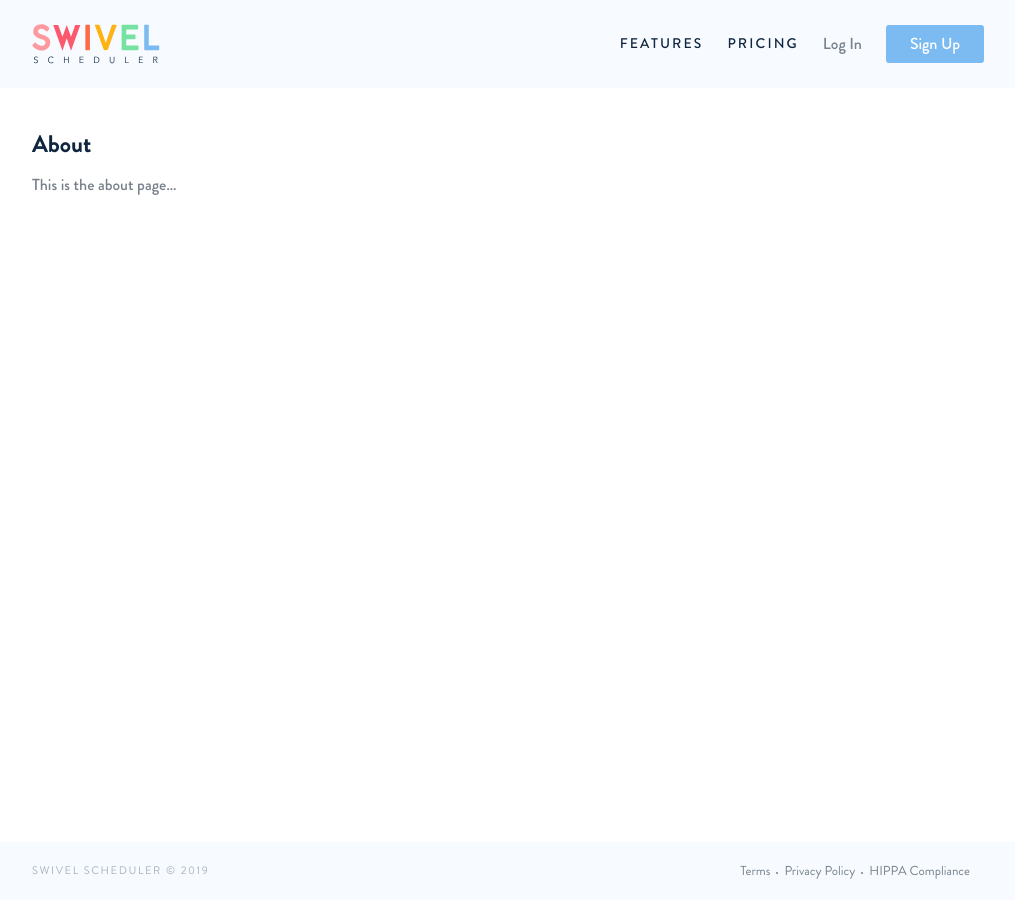
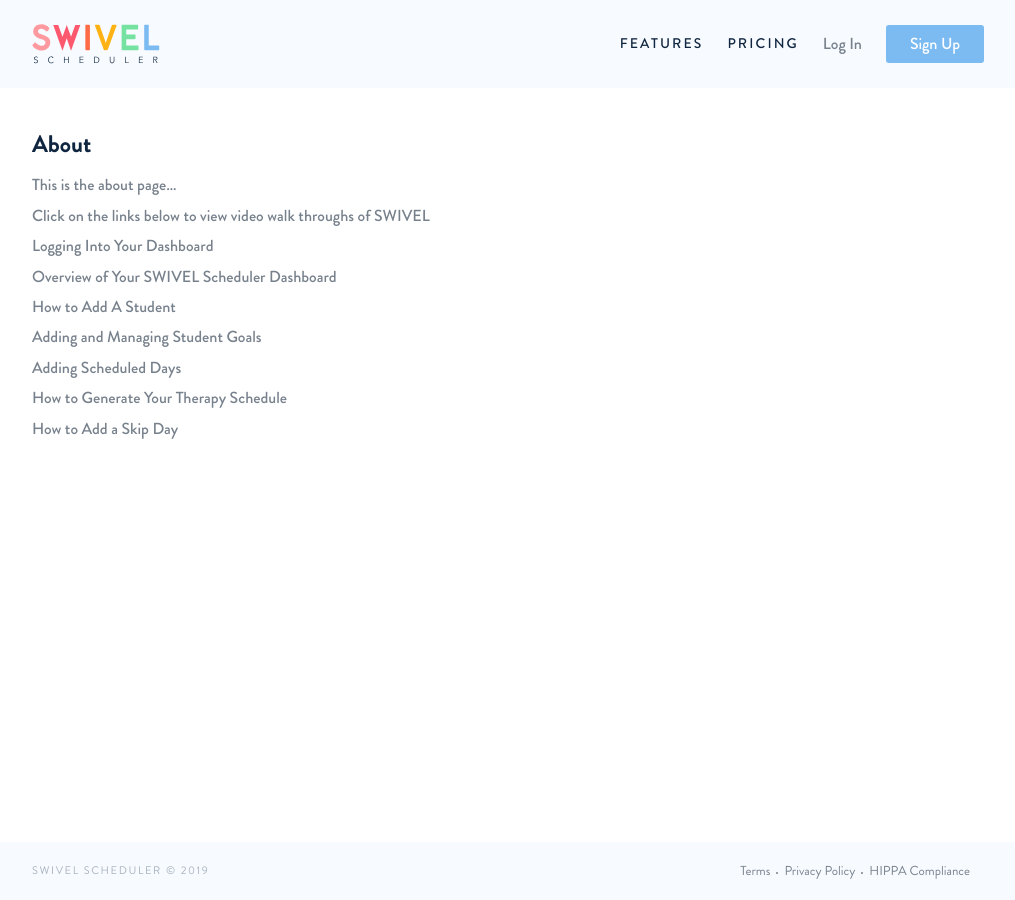
Before and after one commit to swivelscheduler/swivelscheduler.com, a Jekyll site: the page built from about.markdown, in a window 1280 px wide. Shown: the whole page, without its empty margins (132-1147 px from the left). Built offline with Jekyll 4.4.1, drawn with Linux system fonts in a browser that asks for light colours.

Commit message:
Updated About

```diff
--- a/about.markdown
+++ b/about.markdown
@@ -6,3 +6,19 @@ layout: page
 ---
 
 This is the about page...
+
+Click on the links below to view video walk throughs of SWIVEL
+
+[Logging Into Your Dashboard](https://youtu.be/pcx8_l2v2NQ)
+
+[Overview of Your SWIVEL Scheduler Dashboard](https://youtu.be/wD68YBGiutw)
+
+[How to Add A Student](https://youtu.be/TmLNbSG7OlQ)
+
+[Adding and Managing Student Goals](https://youtu.be/CR5PeEHa-Zk)
+
+[Adding Scheduled Days](https://youtu.be/PW6sJ1crmxM)
+
+[How to Generate Your Therapy Schedule](https://youtu.be/uMbwqZRNlq8)
+
+[How to Add a Skip Day](https://youtu.be/IziBTPrU9IA)
```
